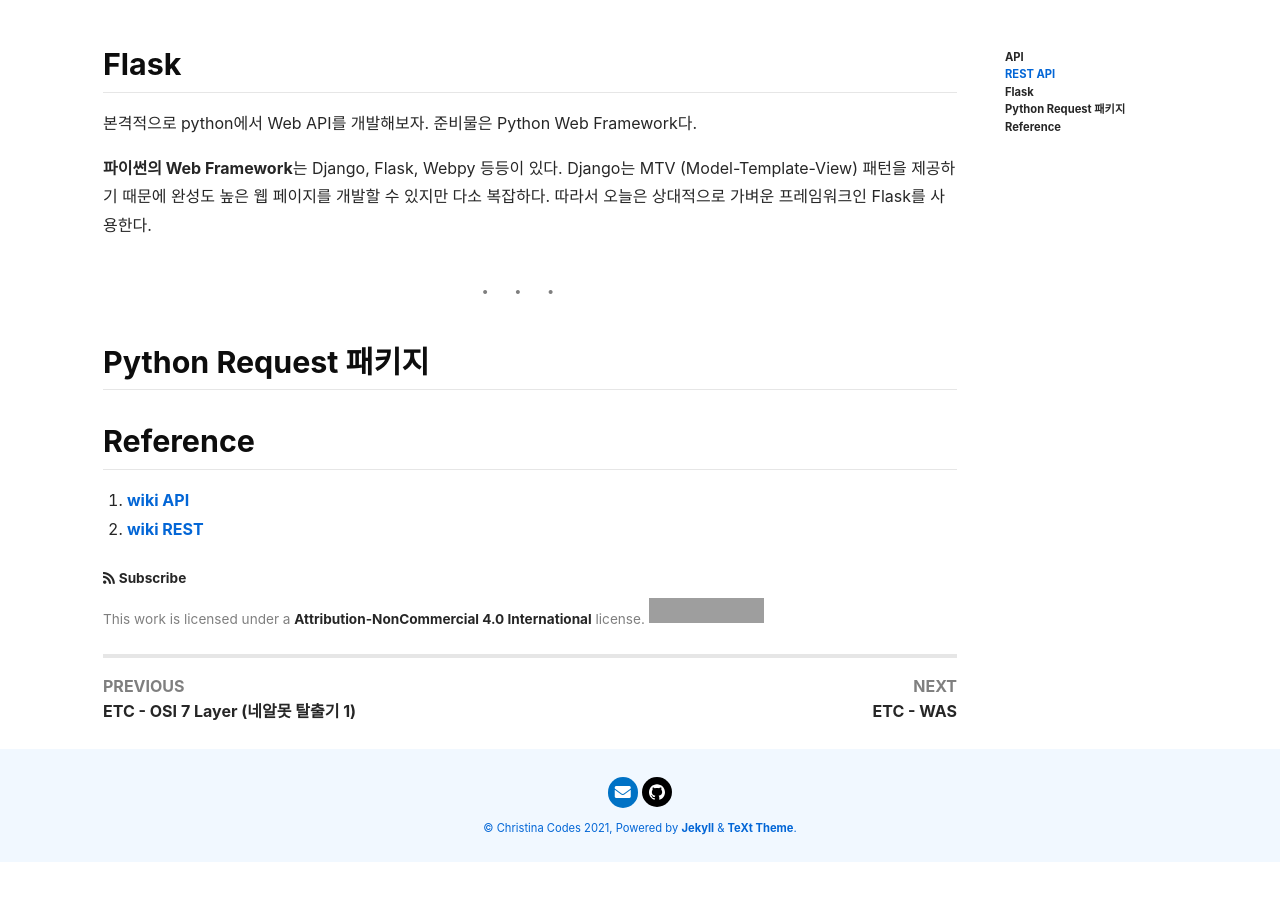
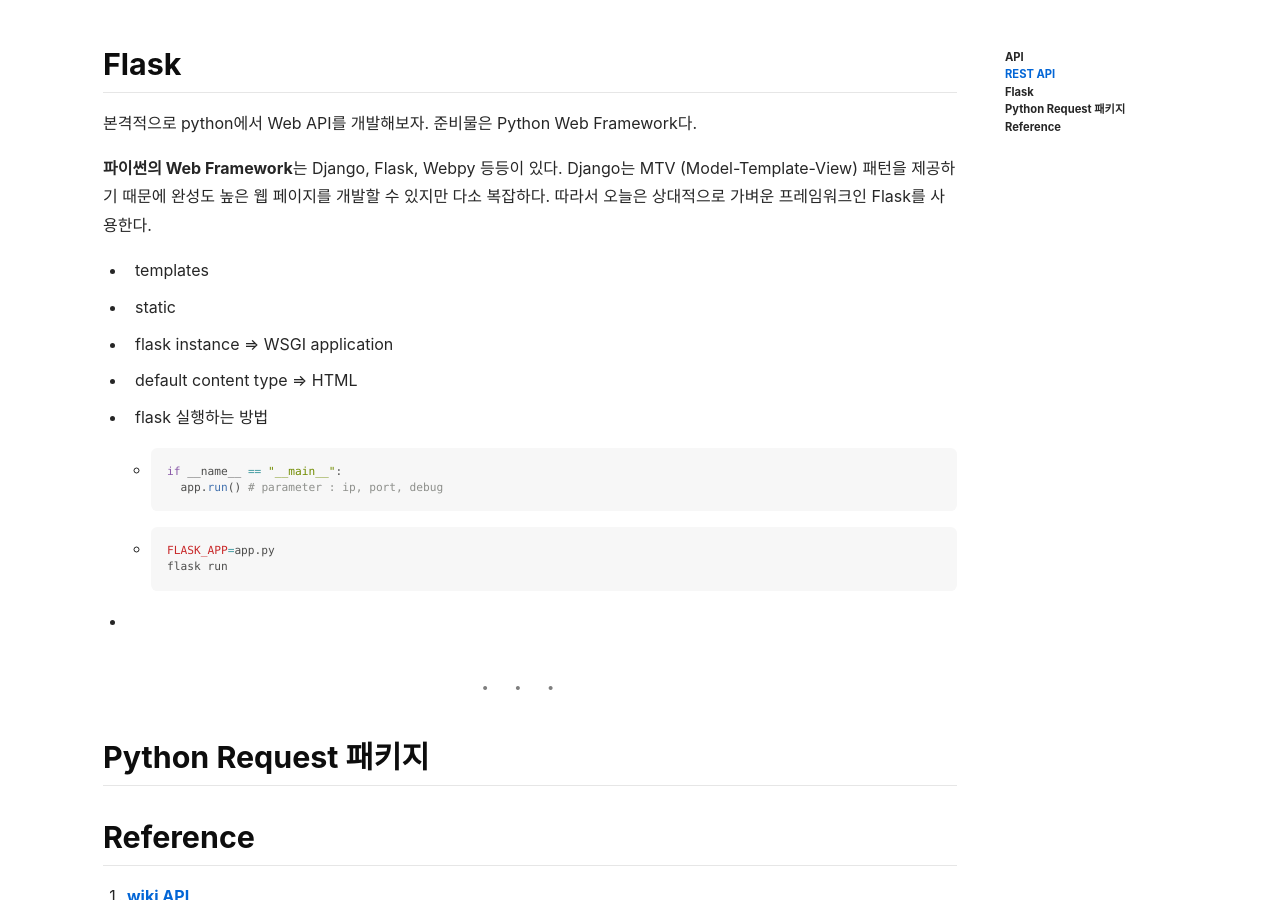
Before and after one commit to ChristinaROK/ChristinaROK.github.io, a Jekyll site: the page built from _posts/2021-08-23-restapi.md, in a window 1280 px wide and 900 px high, scrolled down 1726 px. Built offline with Jekyll 4.4.1, drawn with Linux system fonts in a browser that asks for light colours; nearby versions of some CDN libraries; before the commit the page ends 2588 px from its top, so only the background shows below that; grey boxes are pictures that could not be loaded.

Commit message:
Developing

````diff
--- a/_posts/2021-08-23-restapi.md
+++ b/_posts/2021-08-23-restapi.md
@@ -59,9 +59,27 @@
 
 **파이썬의 Web Framework**는 Django, Flask, Webpy 등등이 있다. Django는 MTV (Model-Template-View) 패턴을 제공하기 때문에 완성도 높은 웹 페이지를 개발할 수 있지만 다소 복잡하다. 따라서 오늘은 상대적으로 가벼운 프레임워크인 Flask를 사용한다.
 
+- templates
 
+- static
 
+- flask instance => WSGI application
 
+- default content type => HTML
+
+- flask 실행하는 방법
+
+  - ```python
+    if __name__ == "__main__":
+      app.run() # parameter : ip, port, debug
+    ```
+
+  - ```bash
+    FLASK_APP=app.py
+    flask run
+    ```
+
+-
 
 ---
 
````
Also changed, not shown: _posts/2021-08-08-diary1.md (+4 -0 lines).
